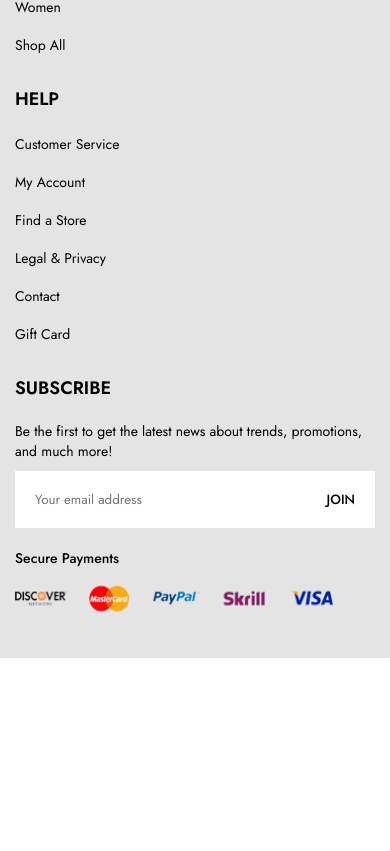
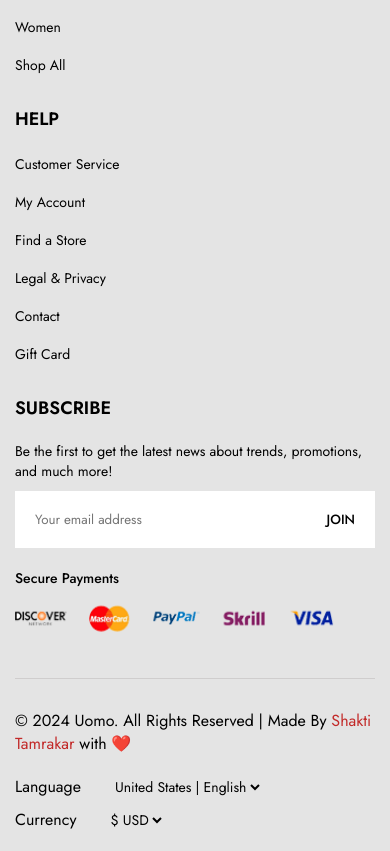
Before and after one commit to toyor009/ShopNow, a React (Create React App) app: page /product in a window 390 px wide. Shown: the part 3482-4333 px from the top of the page. Before the commit the page ends 4140 px from the top, so only its background shows below. Built offline with nearby package versions, Linux system fonts and the light colour scheme.

Commit message:
"Update Footer design, add language and currency selection, and improve responsiveness in Product Review and Shop Details components"

```diff
--- a/src/Components/Footer/Footer.css
+++ b/src/Components/Footer/Footer.css
@@ -1,13 +1,17 @@
 .footer {
-  padding: 120px 160px;
+  padding: 30px 160px;
   background-color: #e4e4e4;
   margin-top: 50px;
+  display: flex;
+  flex-direction: column;
+  gap: 100px;
 }
 
 .footer__container {
   display: grid;
   grid-template-columns: repeat(5, 1fr);
   gap: 50px;
+  padding-top: 50px;
 }
 
 .footer_left {
@@ -144,9 +148,52 @@
   height: 100%;
 }
 
+.footer_bottom {
+  display: flex;
+  flex-wrap: wrap;
+  justify-content: space-between;
+  align-items: center;
+  margin-top: 20px;
+  border-top: 1px solid #cfcdcd;
+  padding-top: 30px;
+  gap: 20px;
+}
+
+.footerLangCurrency {
+  display: flex;
+  gap: 20px;
+  flex-wrap: wrap;
+}
+
+.footerLang {
+  display: flex;
+  align-items: center;
+  gap: 30px;
+}
+
+.footerLang select {
+  border: none;
+  outline: none;
+  background-color: transparent;
+  font-size: 14px;
+}
+
+.footerCurrency {
+  display: flex;
+  align-items: center;
+  gap: 30px;
+}
+
+.footerCurrency select {
+  border: none;
+  outline: none;
+  background-color: transparent;
+  font-size: 14px;
+}
+
 @media screen and (max-width: 1210px) {
   .footer {
-    padding: 120px 60px;
+    padding: 50px 60px;
   }
   .footer__container {
     grid-template-columns: repeat(2, 1fr);
@@ -167,7 +214,8 @@
 
 @media screen and (max-width: 450px) {
   .footer {
-    padding: 50px 15px;
+    padding: 20px 15px;
+    gap: 30px;
   }
   .footer__container {
     grid-template-columns: 1fr;
@@ -189,6 +237,9 @@
     height: 40px;
     width: 320px;
   }
+  .footerLangCurrency {
+    gap: 10px;
+  }
 }
 
 @media screen and (max-width: 320px) {
--- a/src/Components/Footer/Footer.jsx
+++ b/src/Components/Footer/Footer.jsx
@@ -135,6 +135,40 @@ const Footer = () => {
             </div>
           </div>
         </div>
+        <div className="footer_bottom">
+          <p>
+            © 2024 Uomo. All Rights Reserved | Made By{" "}
+            <a
+              href="https://github.com/shakti177"
+              target="_blank"
+              rel="noreferrer"
+              style={{ color: "#C22928", textDecoration: "none" }}
+            >
+              Shakti Tamrakar
+            </a>{" "}
+            with ❤️
+          </p>
+          <div className="footerLangCurrency">
+            <div className="footerLang">
+              <p>Language</p>
+              <select name="language" id="language">
+                <option value="english">United States | English</option>
+                <option value="Hindi">Hindi</option>
+                <option value="Germany">Germany</option>
+                <option value="French">French</option>
+              </select>
+            </div>
+            <div className="footerCurrency">
+              <p>Currency</p>
+              <select name="currency" id="currency">
+                <option value="USD">$ USD</option>
+                <option value="INR">₹ INR</option>
+                <option value="EUR">€ EUR</option>
+                <option value="GBP">£ GBP</option>
+              </select>
+            </div>
+          </div>
+        </div>
       </footer>
     </div>
   );
--- a/src/Components/Product/AdditonInfo/AdditionalInfo.jsx
+++ b/src/Components/Product/AdditonInfo/AdditionalInfo.jsx
@@ -226,8 +226,8 @@ const AdditionalInfo = () => {
                         className="userNewReviewFormInput"
                       />
                       <div className="userNewReviewFormCheck">
-                        <input type="checkbox" placeholder="Subject" />
                         <label>
+                          <input type="checkbox" placeholder="Subject" />
                           Save my name, email, and website in this browser for
                           the next time I comment.
                         </label>
--- a/src/Components/Shop/ShopDetails/ShopDetails.jsx
+++ b/src/Components/Shop/ShopDetails/ShopDetails.jsx
@@ -129,21 +129,21 @@ const ShopDetails = () => {
             </div>
             <div className="shopDetailsPagination">
               <div className="sdPaginationPrev">
-                <p>
+                <p onClick={scrollToTop}>
                   <FaAngleLeft />
                   Prev
                 </p>
               </div>
               <div className="sdPaginationNumber">
                 <div className="paginationNum">
-                  <p>1</p>
-                  <p>2</p>
-                  <p>3</p>
-                  <p>4</p>
+                  <p onClick={scrollToTop}>1</p>
+                  <p onClick={scrollToTop}>2</p>
+                  <p onClick={scrollToTop}>3</p>
+                  <p onClick={scrollToTop}>4</p>
                 </div>
               </div>
               <div className="sdPaginationNext">
-                <p>
+                <p onClick={scrollToTop}>
                   Next
                   <FaAngleRight />
                 </p>
```
